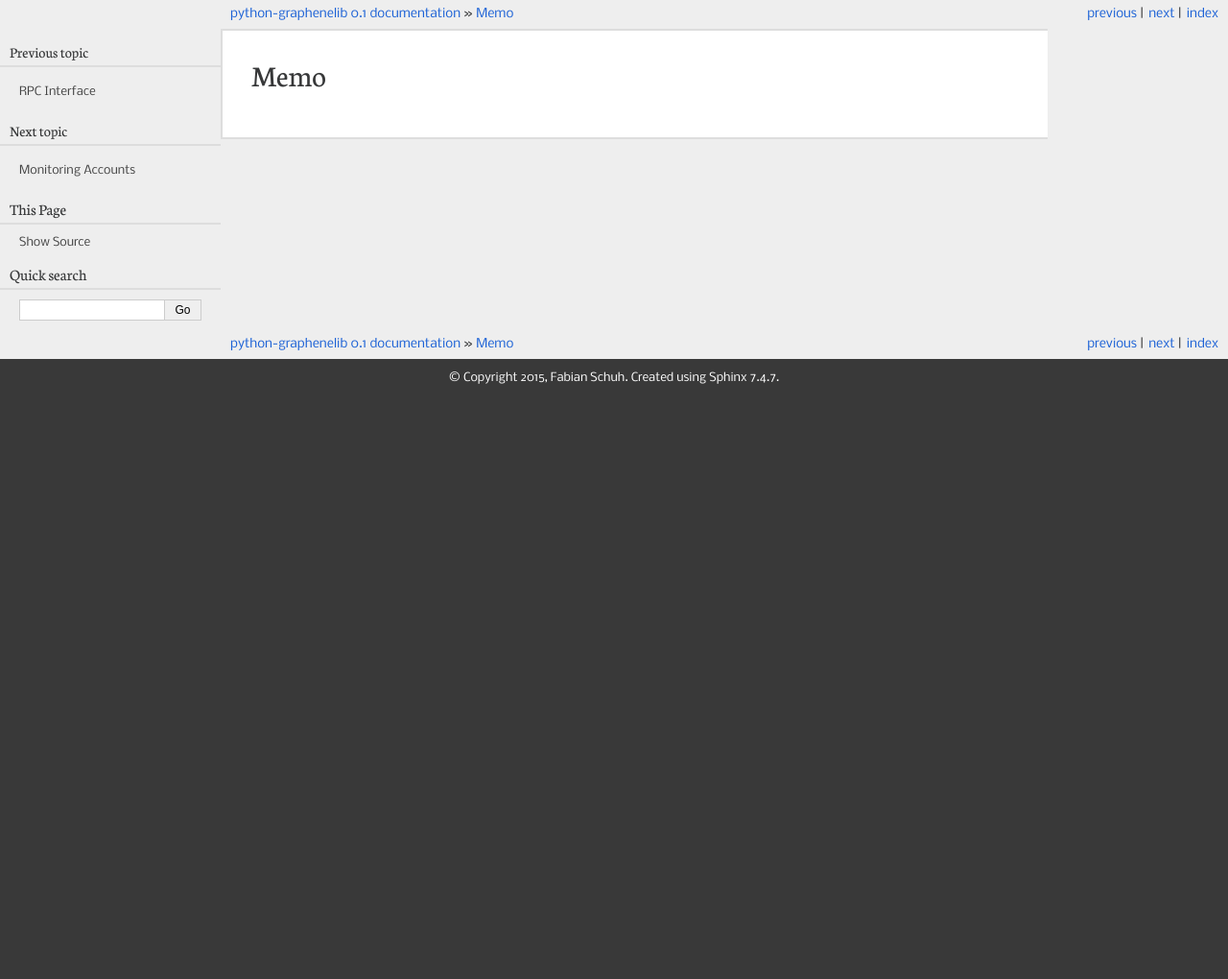
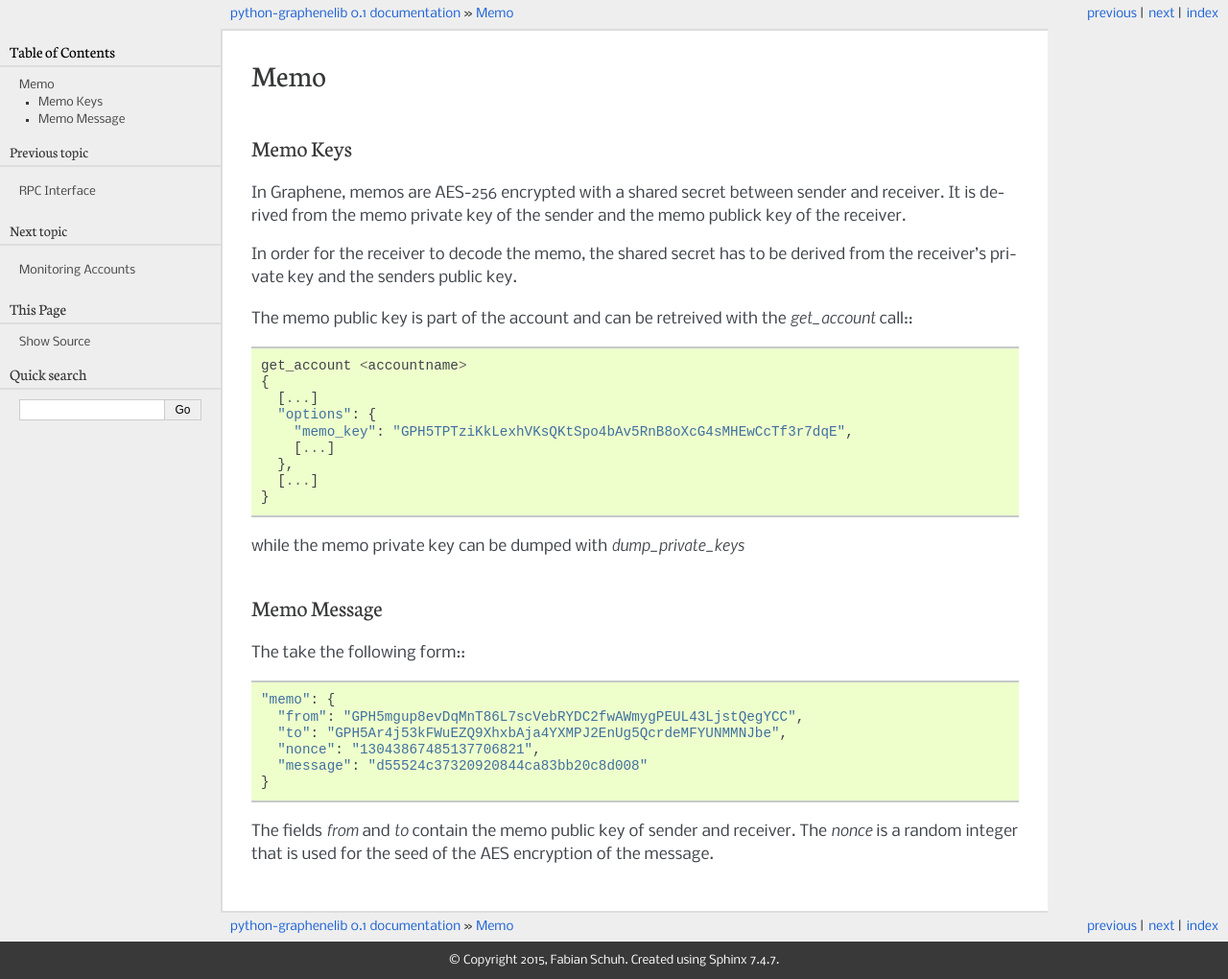
Before and after one commit to IntelC-H/python-graphenelib, a Sphinx documentation site: the page built from docs/memo.rst, in a window 1280 px wide. Shown: the whole page at 96% size. Built offline with Sphinx 7.4.7, drawn with Linux system fonts in a browser that asks for light colours; pages that are not in the unit, such as notebooks, are missing from menus; before the commit the page ends 900 px from its top, so only the background shows below that.

Commit message:
more documentation

```diff
--- a/docs/graphene.rst
+++ /dev/null
@@ -1,2 +0,0 @@
-Graphene
-========
--- a/docs/memo.rst
+++ b/docs/memo.rst
@@ -1,2 +1,43 @@
 Memo
 ====
+
+Memo Keys
+---------
+
+In Graphene, memos are AES-256 encrypted with a shared secret between sender and
+receiver. It is derived from the memo private key of the sender and the memo
+publick key of the receiver.
+
+In order for the receiver to decode the memo, the shared secret has to be
+derived from the receiver's private key and the senders public key.
+
+The memo public key is part of the account and can be retreived with the
+`get_account` call:::
+
+    get_account <accountname>
+    {
+      [...]
+      "options": {
+        "memo_key": "GPH5TPTziKkLexhVKsQKtSpo4bAv5RnB8oXcG4sMHEwCcTf3r7dqE",
+        [...]
+      },
+      [...]
+    }
+
+while the memo private key can be dumped with `dump_private_keys`
+
+Memo Message
+------------
+
+The take the following form:::
+
+        "memo": {
+          "from": "GPH5mgup8evDqMnT86L7scVebRYDC2fwAWmygPEUL43LjstQegYCC",
+          "to": "GPH5Ar4j53kFWuEZQ9XhxbAja4YXMPJ2EnUg5QcrdeMFYUNMMNJbe",
+          "nonce": "13043867485137706821",
+          "message": "d55524c37320920844ca83bb20c8d008"
+        }
+
+The fields `from` and `to` contain the memo public key of sender and receiver.
+The `nonce` is a random integer that is used for the seed of the AES encryption
+of the message.
```
Also changed, not shown: docs/index.rst (+16 -5 lines).
